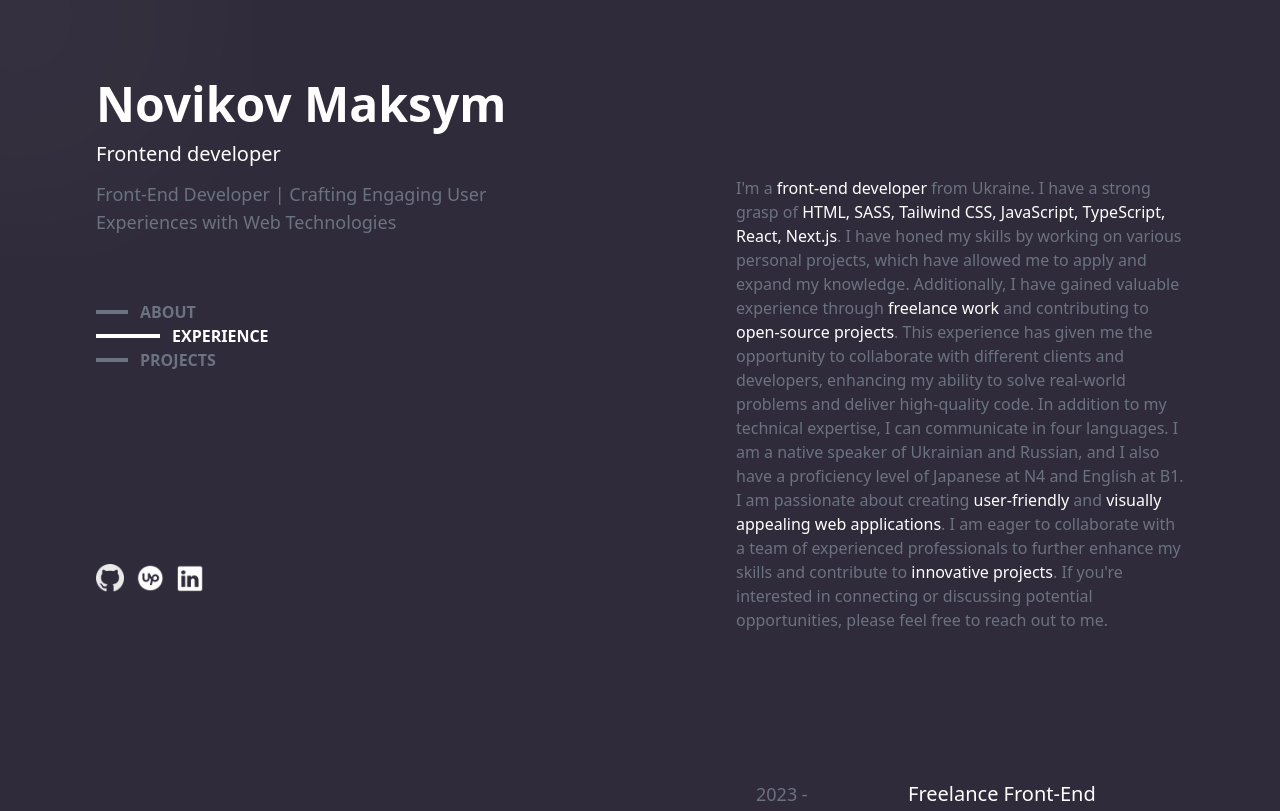
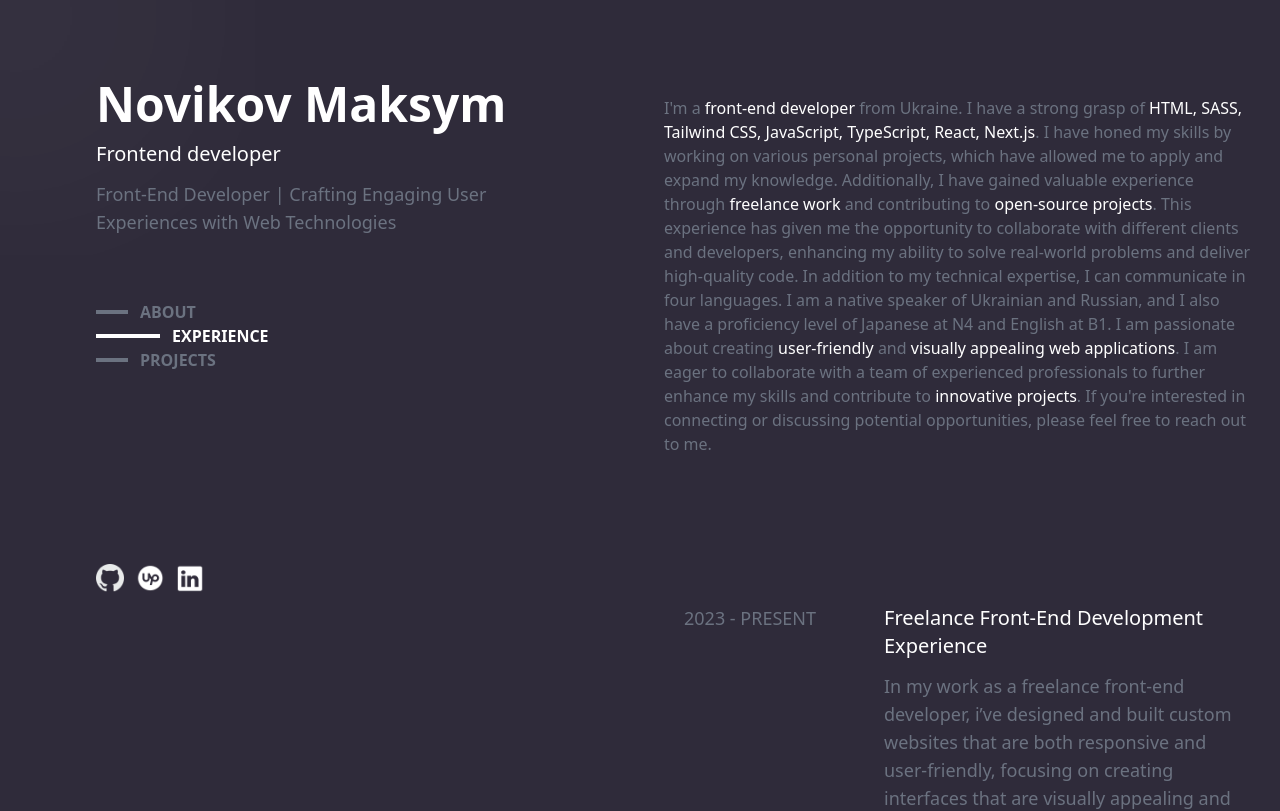
Before and after one commit to Rabbok/homepage3.0, a Next.js app: page / in a window 1280 px wide. Shown: the top 811 px of the page. Built offline with nearby package versions, Linux system fonts and the light colour scheme.

Commit message:
fix: small changes for md sreens

```diff
--- a/src/app/components/ExperienceBlock/ExperienceBlock.tsx
+++ b/src/app/components/ExperienceBlock/ExperienceBlock.tsx
@@ -6,7 +6,7 @@ type ExperienceBlockProps = {
 
 const ExperienceBlock = ({ title, text, date}: ExperienceBlockProps) => {
     return (
-        <div className="flex cursor-pointer relative min-h-40 w-full max-w-4xl mb-8 p-5 flex-col lg:flex-row lg:justify-center lg:gap-6 lg:p-5 rounded-l hover:bg-[#1c1b29]/10 hover:shadow-[0_0_2px_1px_rgba(255,255,255,0.1),0_0_4px_2px_rgba(255,255,255,0.1)] group">
+        <div className="flex cursor-pointer relative min-h-40 w-full max-w-4xl mx-auto mb-8 p-5 flex-col lg:flex-row lg:justify-center lg:gap-6 lg:p-5 rounded-l hover:bg-[#1c1b29]/10 hover:shadow-[0_0_2px_1px_rgba(255,255,255,0.1),0_0_4px_2px_rgba(255,255,255,0.1)] group">
             <p className="text-gray-500 text-base md:text-lg font-medium lg:w-1/3 mb-1">{date}</p>
             <div className="lg:w-2/3">
                 <p className="text-white font-medium text-lg md:text-xl mb-1 md:mb-3 group-hover:text-teal-300">{title}</p>
--- a/src/app/components/Project/Project.tsx
+++ b/src/app/components/Project/Project.tsx
@@ -7,7 +7,7 @@ type ProjectBlockProps = {
 
 const Project = ({ title, text, tags, imageName}: ProjectBlockProps) => {
     return (
-        <div className="min-h-40 w-full max-w-2xl mb-8 flex flex-col lg:flex-row lg:justify-center gap-5 lg:gap-6 p-5 rounded-l hover:bg-[#1c1b29]/10 hover:shadow-[0_0_2px_1px_rgba(255,255,255,0.1),0_0_4px_2px_rgba(255,255,255,0.1)] group">
+        <div className="min-h-40 w-full max-w-2xl mb-8 mx-auto flex flex-col lg:flex-row lg:justify-center gap-5 lg:gap-6 p-5 rounded-l hover:bg-[#1c1b29]/10 hover:shadow-[0_0_2px_1px_rgba(255,255,255,0.1),0_0_4px_2px_rgba(255,255,255,0.1)] group">
             <img className="hidden lg:block mt-1 lg:w-1/3 h-20 object-cover group-hover:bg-[#1c1b29]/10 group-hover:shadow-[0_0_2px_1px_rgba(255,255,255,0.1),0_0_4px_2px_rgba(255,255,255,0.1)]" src={`/img/${imageName}`} alt="icon" />
             <div className="lg:w-2/3">
                 <p className="text-white font-medium text-lg md:text-xl mb-3 group-hover:text-teal-300">{title}</p>
--- a/src/app/page.tsx
+++ b/src/app/page.tsx
@@ -30,13 +30,13 @@ export default function Home() {
       <div id="glow" className="hidden md:block md:absolute w-24 h-24 bg-white-half rounded-full pointer-events-none"></div>
 
       <div className="grid h-1/2 lg:grid-cols-2 md:grid-cols-1 mx-auto flex-row justify-between max-w-7xl items-start">
-        <div className="lg:sticky top-0 lg:h-screen lg:min-h-screen max-w-screen-xl px-6 pt-10 pb-0 font-sans md:px-12 md:px-24 md:py-20">
+        <div className="lg:sticky top-0 lg:h-screen lg:min-h-screen max-w-screen-xl px-6 pt-10 pb-0 font-sans lg:px-24 lg:py-20">
           <Hero />
           <Nav />
           <SocialMedia />
         </div>
 
-        <div className="mx-auto min-h-screen max-w-screen-xl px-6 py-0 font-sans md:px-12 md:py-20 md:px-24 md:py-0">
+        <div className="mx-auto min-h-screen max-w-screen-xl px-6 py-0 font-sans md:py-0">
 
           <section id="about" className="pb-32 py-24">
             <p className="sticky top-0 md:hidden text-white font-medium text-base py-2 mb-2 bg-dark-indigo z-10">Description</p>
```
